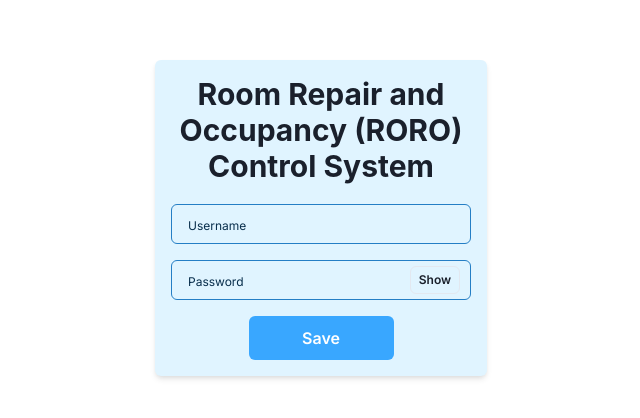
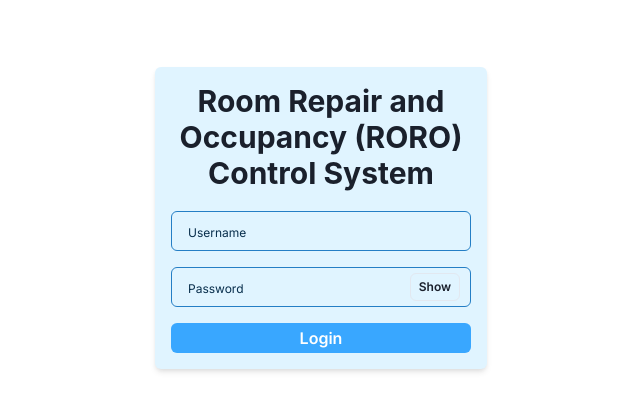
Before and after one commit to cathlauretta/RORO-Contol-System, a Next.js app: page / in a window 1280 px wide. Shown: the part 182-600 px from the top of the page, without its empty margins (319-959 px from the left). Built offline with nearby package versions, Linux system fonts and the light colour scheme; no server answers.

Commit message:
feat: fix Button
now unauthorized users can't log in.

```diff
--- a/src/components/ButtonCust.tsx
+++ b/src/components/ButtonCust.tsx
@@ -7,6 +7,9 @@ const ButtonRef = ({ currDir }: { currDir: string }) => {
 
     if (currDir === "Login") {
         desiredDirectory = "/room";
+        text = "Login";
+    } else if (currDir === "Unauthorized") {
+        desiredDirectory = "/login";
         text = "Login";
     } else if (currDir === "Room") {
         // CHANGE IF NEW ROOM ALREADY IMPLEMENTED
@@ -57,7 +60,7 @@ export const ButtonCust = ({ currDir }: { currDir: string }) => {
     let width = "145px";
     let gap = "5px";
 
-    if (currDir === "Login") {
+    if (currDir === "Login" || currDir === "Unauthorized") {
         width = "300px";
         height = "30px";
         gap = "4px";
```
